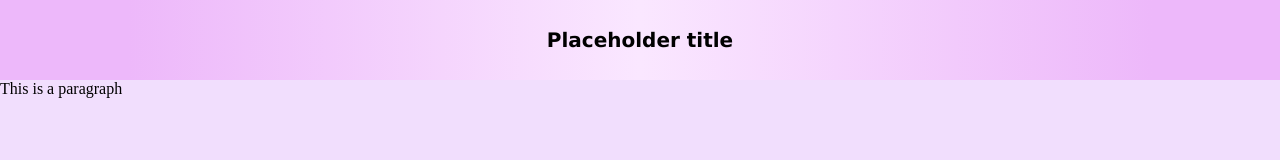
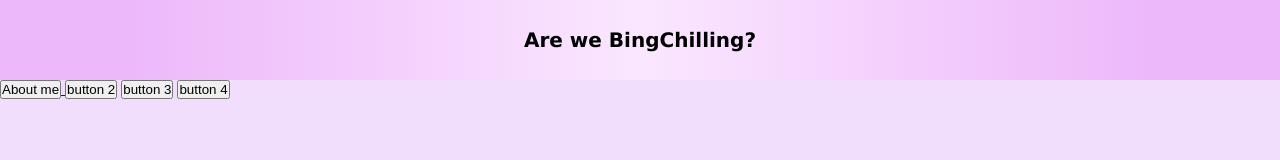
Before and after one commit to shawns-spaghetti/Personal-Website, a plain HTML site: page mainPage.html in a window 1280 px wide. Drawn offline with Linux system fonts and the light colour scheme.

Commit message:
third commit

```diff
--- a/mainPage.html
+++ b/mainPage.html
@@ -1,5 +1,4 @@
 <html style="background-color: rgba(238, 213, 253, 0.779)">
-    <!--This is changing the entire website color to tan-->
     <head>
         <title>Personal Website</title>
         <link rel="stylesheet" href="configurations.css">
@@ -10,9 +9,25 @@
     <body>
         <div class="topStrip">
             <div class="topBar">
-                Placeholder title
+                Are we BingChilling?
             </div>
         </div>
-        <p> This is a paragraph </p>
+        <div name = "button bar">
+            <a href = "aboutMe.html">
+                <button type = "button", class = "quarterButton">
+                    About me
+                </button>
+            </a>
+            <button type = "button", class = "quarterButton">
+                button 2
+            </button>
+            <button type = "button", class = "quarterButton">
+                button 3
+            </button>
+            <button type = "button", class = "quarterButton">
+                button 4
+            </button>
+        </div>
+
     </body>
 </html>
```
Also changed, not shown: aboutMe.html (added, +3 -0 lines), 1 other file.
